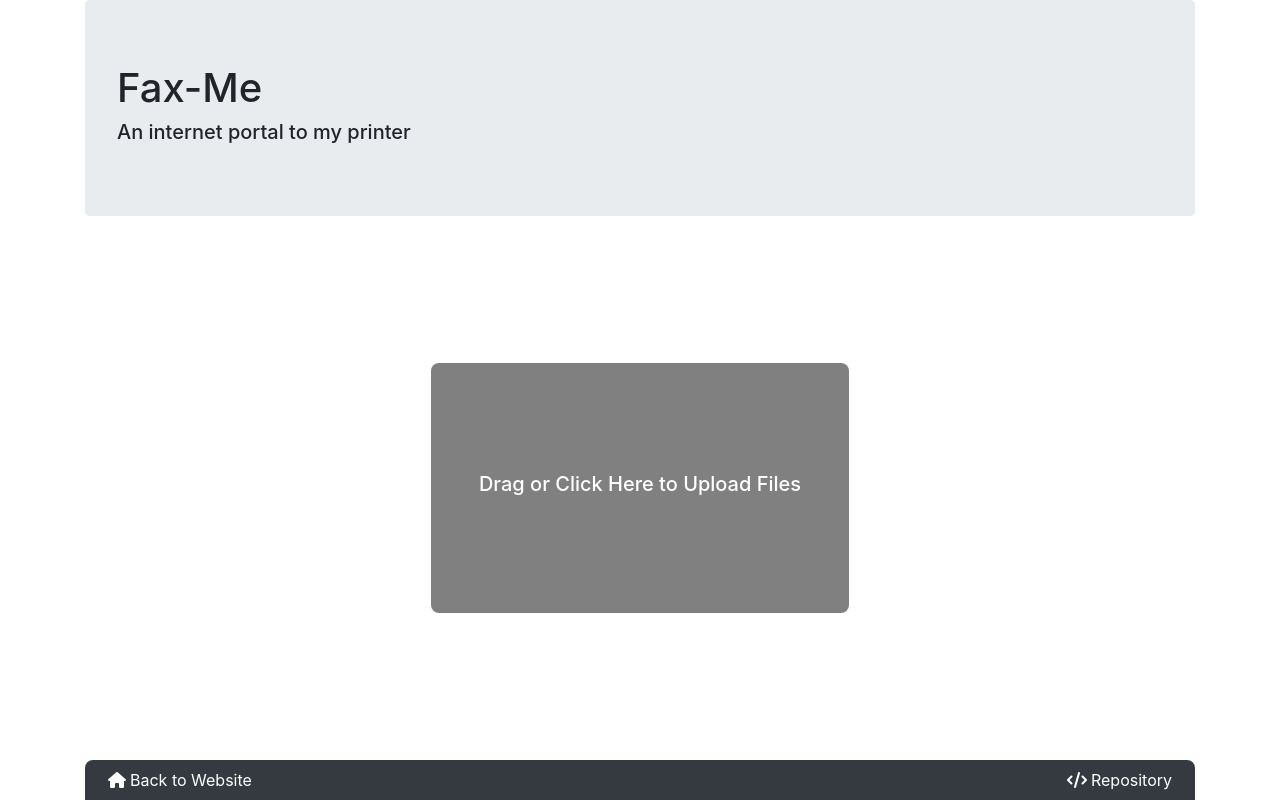
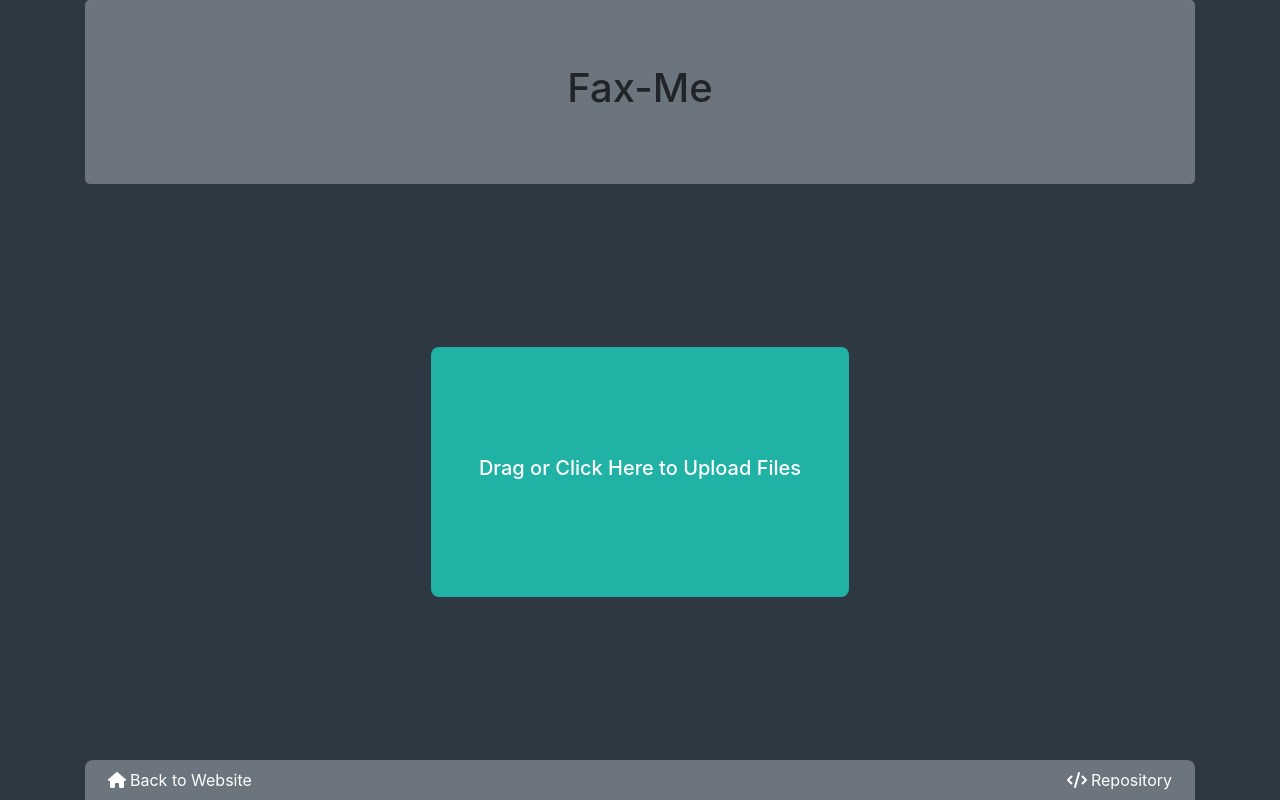
Before and after one commit to Maxunm/Fax-Me, a PHP site: page / in a window 1280 px wide. Run offline with PHP 8.4, Linux system fonts and the light colour scheme; some libraries are stand-ins or nearby versions.

Commit message:
Updated colors

```diff
--- a/css/index.css
+++ b/css/index.css
@@ -1,10 +1,14 @@
+body {
+  background: #2e3842;
+}
+
 html body #mainContent {
   height: 100vh;
 }
 
 #uploadSquare {
   color: white;
-  background: gray;
+  background: #21b2a6;
   height: 250px;
   border-radius: .5em;
 }
--- a/css/index.sass
+++ b/css/index.sass
@@ -1,10 +1,13 @@
+body
+    background: #2e3842
+
 html body #mainContent
     height: 100vh
 
 
 #uploadSquare
     color: white
-    background: gray
+    background: #21b2a6
 
     height: 250px
     border-radius: .5em
--- a/index.php
+++ b/index.php
@@ -22,9 +22,10 @@
 
 <body onload="onload()">
     <div id="mainContent" class="container d-flex flex-column">
-        <div class="jumbotron">
-            <h1>Fax-Me</h1>
-            <h5>An internet portal to my printer</h5>
+        <div class="jumbotron bg-secondary">
+            <div class="d-flex justify-content-center">
+                <h1>Fax-Me</h1>
+            </div>
         </div>
 
         <div class="flex-grow-1 d-flex flex-column align-items-center justify-content-center">
@@ -34,7 +35,7 @@
                 </div>
             </div>
 
-            <footer class="container bg-dark d-flex">
+            <footer class="container bg-secondary d-flex">
                 <div id="footerContent" class="d-flex justify-content-between flex-grow-1">
                     <a href="https://www.rumel.io/">
                         <span class="d-flex align-items-center">
```
Also changed, not shown: 1 other file.
